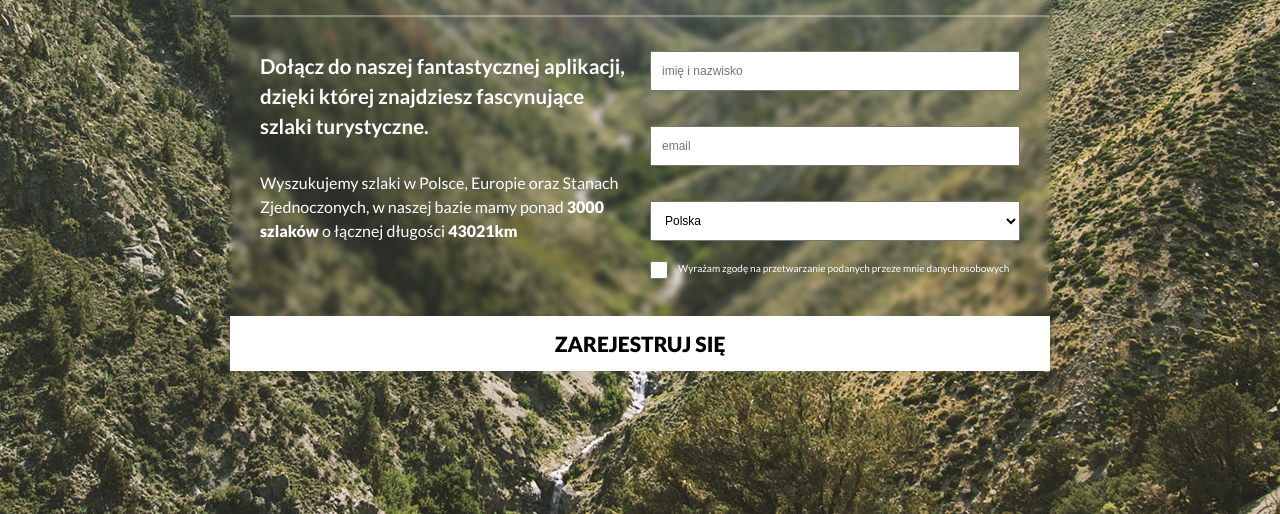
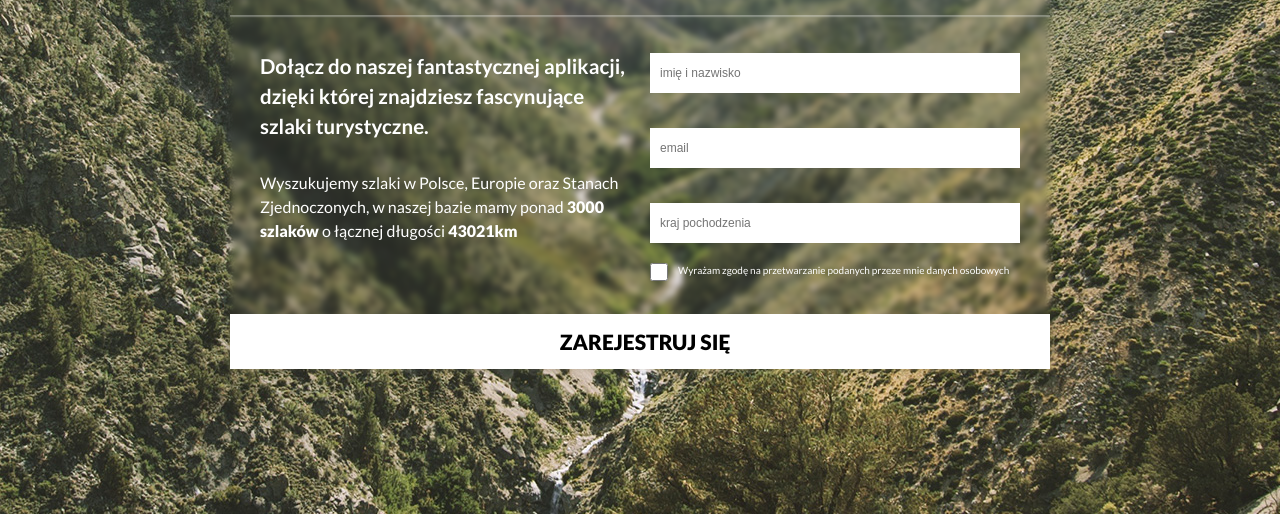
Before and after one commit to annbag/Convert-PSD-project-to-HTML, a website: page index.html in a window 1280 px wide. Shown: the part 286-800 px from the top of the page. Drawn offline with Linux system fonts and the light colour scheme.

Commit message:
change form

```diff
--- a/css/prefixed.css
+++ b/css/prefixed.css
@@ -7,7 +7,6 @@
 body {
 	font-family: 'Lato', sans-serif;
 	color: #fff;
-	/*font-family: 'Exo 2', sans-serif;*/
 	max-width: 1280px;
 	margin: 0 auto;
 }
@@ -67,29 +66,28 @@ div.icons {
 	text-align: center;
 	padding-bottom: 15px;
 	border-bottom: 1px solid rgba(255, 255, 255, 0.3);
-	box-shadow: 0 1px 1px 0px rgba(255, 255, 255, 0.3);
+	box-shadow: 0 1px 1px 0px rgba(255, 255, 255, 0.25);
 }
 div.main {
+	display: -ms-flexbox;
 	display: -webkit-box;
 	display: -webkit-flex;
-	display: -ms-flexbox;
 	display: flex;
+	-ms-flex-wrap: wrap;
 	    -webkit-flex-wrap: wrap;
-	    -ms-flex-wrap: wrap;
 	        flex-wrap: wrap;
+	-ms-flex-pack: center;
 	    -webkit-box-pack: center;
 	    -webkit-justify-content: center;
-	    -ms-flex-pack: center;
 	        justify-content: center;
+	-ms-flex-align: center;
 	    -webkit-box-align: center;
 	    -webkit-align-items: center;
-	    -ms-flex-align: center;
 	        align-items: center;
 }
 div.text {
-	height: 300px;
+	-ms-flex-preferred-size: 50%;
 	    -webkit-flex-basis: 50%;
-	    -ms-flex-preferred-size: 50%;
 	        flex-basis: 50%;
 	padding: 20px 10px 40px 30px;
 }
@@ -108,57 +106,66 @@ div.text p ~ p {
 div.text p ~ p span {
 	font-weight: 900;
 }
-div.form {
-	height: 300px;
+form {
 	padding: 20px 30px 0px 10px;
+	-ms-flex-positive: 1;
 	    -webkit-box-flex: 1;
 	    -webkit-flex-grow: 1;
-	    -ms-flex-positive: 1;
 	        flex-grow: 1;
+	display: -ms-flexbox;
 	display: -webkit-box;
 	display: -webkit-flex;
-	display: -ms-flexbox;
 	display: flex;
+	-ms-flex-direction: column;
 	    -webkit-box-orient: vertical;
 	    -webkit-box-direction: normal;
 	    -webkit-flex-direction: column;
-	    -ms-flex-direction: column;
 	        flex-direction: column;
 }
-div.form input, div.form select {
+form input {
 	height: 40px;
 	font-size: 12px;
 	line-height: 26px;
 	padding-left: 10px;
 	margin: 15px 0 20px;
+	border: none;
 }
-div.form div.approval {
+form p#demo {
+	color: red;
+}
+form div.approval {
+	display: -ms-flexbox;
 	display: -webkit-box;
 	display: -webkit-flex;
-	display: -ms-flexbox;
 	display: flex;
 }
-div.form div.approval input {
+form div.approval input {
 	height: 18px;
 	width:  18px;
+	background-color: #fff;
+	color: #000;
 	margin: 0;
 	display: inline;
 }
-div.form p {
+form div.approval p {
 	margin-left: 10px;
 	font-size: 10px;
 	line-height: 14px;
 }
-div.register button {
-	/*margin-top: 30px;*/
+input#register-btn {
+	position: absolute;
+	bottom: 0;
+	right: 0;
+	left: 0;
+	height: 55px;
+	width: 100%;
+	margin: 0;
 	text-transform: uppercase;
 	font-family: 'Lato', sans-serif;
 	font-size: 21px;
 	font-weight: 900;
 	line-height: 30px;
-	height: 55px;
-	width: 100%;
+	background-color: #fff;
 	border: none;
 	cursor: pointer;
-	background-color: #fff;
 }
--- a/css/style.css
+++ b/css/style.css
@@ -7,7 +7,6 @@
 body {
 	font-family: 'Lato', sans-serif;
 	color: #fff;
-	/*font-family: 'Exo 2', sans-serif;*/
 	max-width: 1280px;
 	margin: 0 auto;
 }
@@ -55,16 +54,20 @@ div.icons {
 	text-align: center;
 	padding-bottom: 15px;
 	border-bottom: 1px solid rgba(255, 255, 255, 0.3);
-	box-shadow: 0 1px 1px 0px rgba(255, 255, 255, 0.3);
+	box-shadow: 0 1px 1px 0px rgba(255, 255, 255, 0.25);
 }
 div.main {
+	display: -ms-flexbox;
 	display: flex;
+	-ms-flex-wrap: wrap;
 	    flex-wrap: wrap;
+	-ms-flex-pack: center;
 	    justify-content: center;
+	-ms-flex-align: center;
 	    align-items: center;
 }
 div.text {
-	height: 300px;
+	-ms-flex-preferred-size: 50%;
 	    flex-basis: 50%;
 	padding: 20px 10px 40px 30px;
 }
@@ -83,44 +86,57 @@ div.text p ~ p {
 div.text p ~ p span {
 	font-weight: 900;
 }
-div.form {
-	height: 300px;
+form {
 	padding: 20px 30px 0px 10px;
+	-ms-flex-positive: 1;
 	    flex-grow: 1;
+	display: -ms-flexbox;
 	display: flex;
+	-ms-flex-direction: column;
 	    flex-direction: column;
 }
-div.form input, div.form select {
+form input {
 	height: 40px;
 	font-size: 12px;
 	line-height: 26px;
 	padding-left: 10px;
 	margin: 15px 0 20px;
+	border: none;
 }
-div.form div.approval {
+form p#demo {
+	color: red;
+}
+form div.approval {
+	display: -ms-flexbox;
 	display: flex;
 }
-div.form div.approval input {
+form div.approval input {
 	height: 18px;
 	width:  18px;
+	background-color: #fff;
+	color: #000;
 	margin: 0;
 	display: inline;
 }
-div.form p {
+form div.approval p {
 	margin-left: 10px;
 	font-size: 10px;
 	line-height: 14px;
 }
-div.register button {
-	/*margin-top: 30px;*/
+input#register-btn {
+	position: absolute;
+	bottom: 0;
+	right: 0;
+	left: 0;
+	height: 55px;
+	width: 100%;
+	margin: 0;
 	text-transform: uppercase;
 	font-family: 'Lato', sans-serif;
 	font-size: 21px;
 	font-weight: 900;
 	line-height: 30px;
-	height: 55px;
-	width: 100%;
+	background-color: #fff;
 	border: none;
 	cursor: pointer;
-	background-color: #fff;
 }
--- a/index.html
+++ b/index.html
@@ -21,27 +21,27 @@
 					<p>Dołącz do naszej fantastycznej aplikacji, dzięki której znajdziesz fascynujące szlaki turystyczne.</p>
 					<p>Wyszukujemy szlaki w Polsce, Europie oraz Stanach Zjednoczonych, w naszej bazie mamy ponad <span> 3000 szlaków</span> o łącznej długości<span> 43021km</span></p>
 				</div>
-				<div class="form">
-					<input type="text" placeholder="imię i nazwisko">
-					<input type="text" placeholder="email">
-					<select placeholder="kraj pochodzenia">
+				<form>
+			    <input id="name" name="name" type="text" placeholder="imię i nazwisko" required>
+			    <input type="email" placeholder="email" required>
+			    <input type="text" list="country" placeholder="kraj pochodzenia" required>
+						<datalist id="country">
 		          <option value="Polska">Polska</option>
 		          <option value="Albania">Albania</option>
 		          <option value="Algieria">Algieria</option>
-	          <option value="Albania">Andora</option>
+		          <option value="Andora">Andora</option>
 		          <option value="Angola">Angola</option>
 		          <option value="Antigua i Barbuda">Antigua i Barbuda</option>
-        	</select>
+	        	</datalist>
 		        <div class="approval">
-        		<input type="checkbox">
+	        		<input type="checkbox" required>
 							<p>Wyrażam zgodę na przetwarzanie podanych przeze mnie danych osobowych</p>
 						</div>
-				</div>
-			</div>
-			<div class="register">
-				<button>zarejestruj się</button>
+	        <input id="register-btn" type="submit" value="zarejestruj się">
+				</form>
 			</div>
 		</div>
 	</section>
+	<script type="text/javascript" src="js/script.js"></script>
 </body>
 </html>
```
Also changed, not shown: icons/Vector Smart Object.png (added), js/script.js (added). Lines whose indentation alone changed are shown as unchanged.
